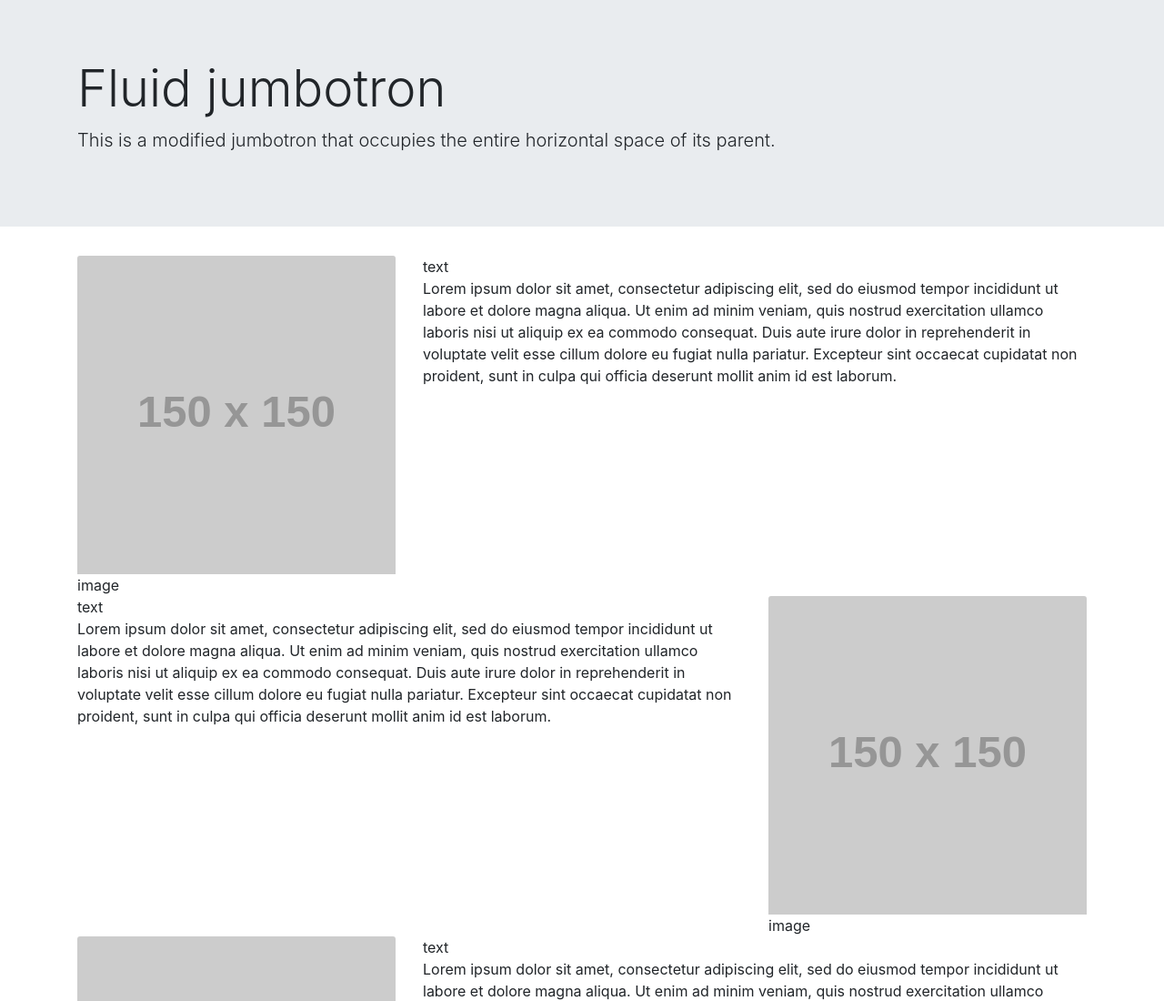
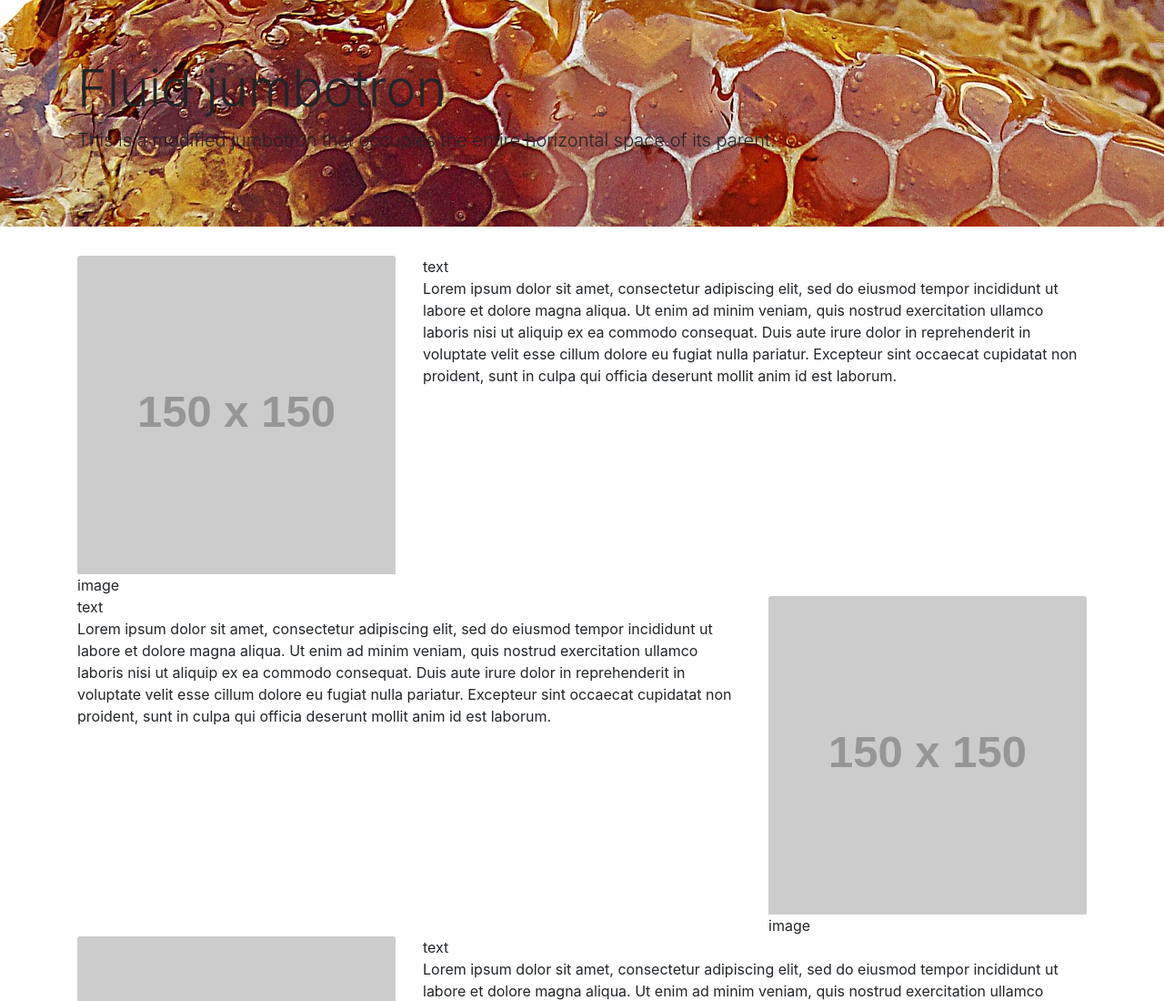
Before and after one commit to tlburchh/howtomakemead, a plain HTML site: page index.html in a window 1280 px wide. Shown: the top 1100 px of the page at 91% size. Drawn offline with nearby package versions, Linux system fonts and the light colour scheme; placeholder pictures from the web are drawn by us.

Commit message:
added initial images

```diff
--- a/index.html
+++ b/index.html
@@ -7,11 +7,11 @@
 
     <!-- Bootstrap CSS -->
     <link rel="stylesheet" href="https://stackpath.bootstrapcdn.com/bootstrap/4.1.3/css/bootstrap.min.css" integrity="sha384-MCw98/SFnGE8fJT3GXwEOngsV7Zt27NXFoaoApmYm81iuXoPkFOJwJ8ERdknLPMO" crossorigin="anonymous">
-
+    <link rel="stylesheet" href="style.css">
     <title>Hello, world!</title>
   </head>
   <body>
-      <div class="jumbotron jumbotron-fluid">
+      <div id="head" class="jumbotron jumbotron-fluid">
           <div class="container">
             <h1 class="display-4">Fluid jumbotron</h1>
             <p class="lead">This is a modified jumbotron that occupies the entire horizontal space of its parent.</p>
--- a/style.css
+++ b/style.css
@@ -0,0 +1,5 @@
+#head {
+  background: yellow;
+  background-image: url("./images/honey-948452_1920.jpg");
+
+}
```
Also changed, not shown: images/honey-948452_1920.jpg (added).
